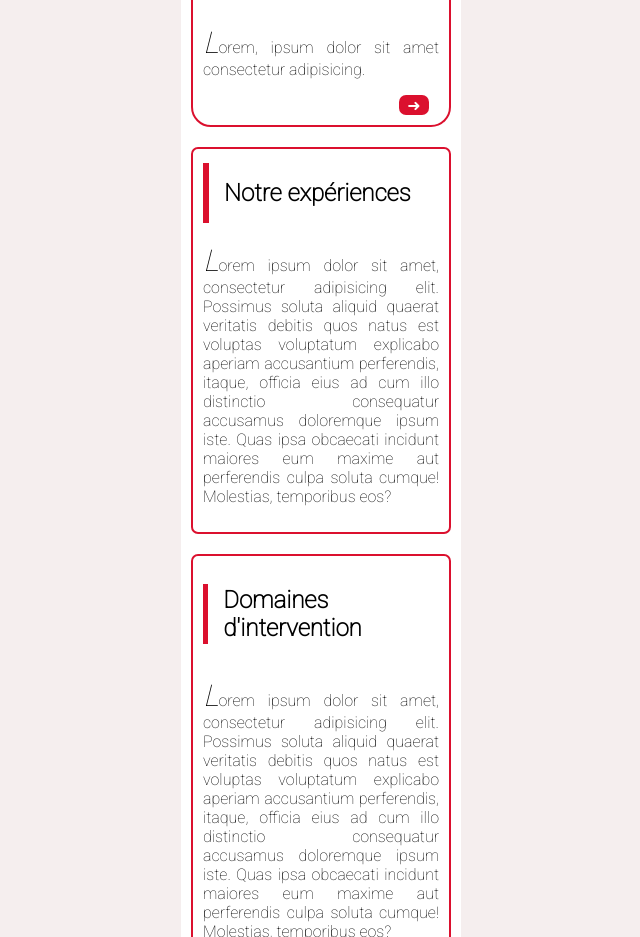
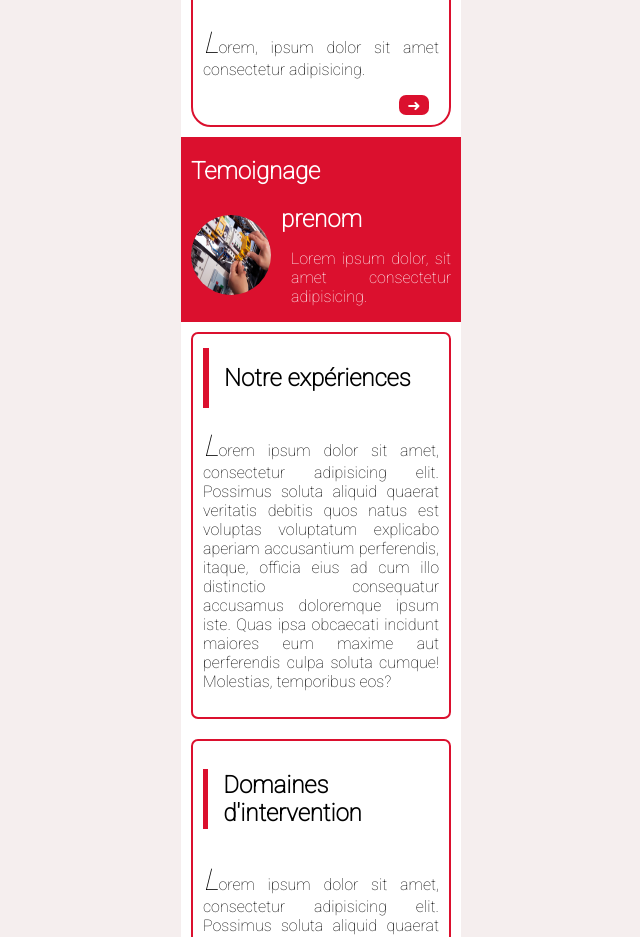
Before and after one commit to magus59/Riad-, a React (Vite) app in the folder RIAD site/RIADsite/: page / in a window 1280 px wide. Shown: the part 840-1777 px from the top of the page, without its empty margins (319-959 px from the left). Built offline with nearby package versions, Linux system fonts and the light colour scheme.

Commit message:
crearte feature TEMOIGNAGE

```diff
--- a/RIAD site/RIADsite/src/App.jsx
+++ b/RIAD site/RIADsite/src/App.jsx
@@ -13,6 +13,8 @@ import Email from './assets/components/email/email';
 import Bigarticle from './assets/components/bigarticle/bigarticle';
 import Article from './assets/components/article/article';
 import Partenaire from './assets/components/partenaire/partenaire';
+import Temoignage from './assets/components/temoignage/temoignage';
+import temoin from '../src/assets/images/electric-4198293_1280.jpg'
 function App() {
   const logosArray = [inLogo, gmailLogo, facebookLogo];
   const titredomaine ='Domaines d\'intervention';
@@ -27,8 +29,9 @@ function App() {
   const contenubigexperience ='Lorem ipsum dolor sit amet, consectetur adipisicing elit. Possimus soluta aliquid quaerat veritatis debitis quos natus est voluptas voluptatum explicabo aperiam accusantium perferendis, itaque, officia eius ad cum illo distinctio consequatur accusamus doloremque ipsum iste. Quas ipsa obcaecati incidunt maiores eum maxime aut perferendis culpa soluta cumque! Molestias, temporibus eos? ' ;
   const idbigdomaine ='domaine' ;
   const contenubigdomaine ='Lorem ipsum dolor sit amet, consectetur adipisicing elit. Possimus soluta aliquid quaerat veritatis debitis quos natus est voluptas voluptatum explicabo aperiam accusantium perferendis, itaque, officia eius ad cum illo distinctio consequatur accusamus doloremque ipsum iste. Quas ipsa obcaecati incidunt maiores eum maxime aut perferendis culpa soluta cumque! Molestias, temporibus eos? ' ;
-
-
+  const temoignage1 ='Lorem ipsum dolor, sit amet consectetur adipisicing.' ;
+  const personne1 = temoin ;
+  const prenomTemoin1 = 'prenom';
   return (
     <>
     <header>
@@ -41,9 +44,12 @@ function App() {
         <Partenaire/>
         <Article linka={linkExperiences} titre={titreexperiences} article={articleexperiences} />
         <Article linka={linkDomaine} titre={titredomaine} article={articledomaine} />
+
+        <Temoignage prenom={prenomTemoin1} image={personne1} contenu={temoignage1}/>
+
         <Bigarticle ida={idbigexperience} contenu={contenubigexperience} titre={titreexperiences}/>
         <Bigarticle ida={idbigdomaine} contenu={contenubigdomaine} titre={titredomaine}/>
-     </main>
+          </main>
      <Footer logos={logosArray}/>
     </>
   )
--- /dev/null
+++ b/RIAD site/RIADsite/src/assets/components/temoignage/temoignage.css
@@ -0,0 +1,28 @@
+.articleTemoignage{
+ background-color: rgb(219, 16, 46);
+ color:white;
+}
+
+
+.image{
+    width:80px;
+    height:80px;
+    border-radius: 40px;
+    margin: 10px;
+}
+
+.h1temoignage{
+    margin-left: 10px;
+}
+.temoignage{
+    display:flex;
+    align-items:start ;
+}
+
+.pTemoignage{
+    margin-left: 10px ;
+    margin-right: 10px;
+}
+.h2Temoin{
+    margin: 0px;
+}
--- /dev/null
+++ b/RIAD site/RIADsite/src/assets/components/temoignage/temoignage.jsx
@@ -0,0 +1,18 @@
+import React from 'react'
+import './temoignage.css'
+const Temoignage = (props) => {
+  return (
+    <article className='articleTemoignage'>
+        <h1 className='h1temoignage'>Temoignage</h1>
+        <div className='temoignage'>
+            <img  className='image' src={props.image} alt="" />
+        <div>
+        <h2 className='h2Temoin'>{props.prenom}</h2>
+            <p className='pTemoignage'>{props.contenu}</p>
+        </div>
+        </div>
+        </article>
+  )
+}
+
+export default Temoignage
```
Also changed, not shown: RIAD site/RIADsite/src/App.css (line endings or trailing spaces).
